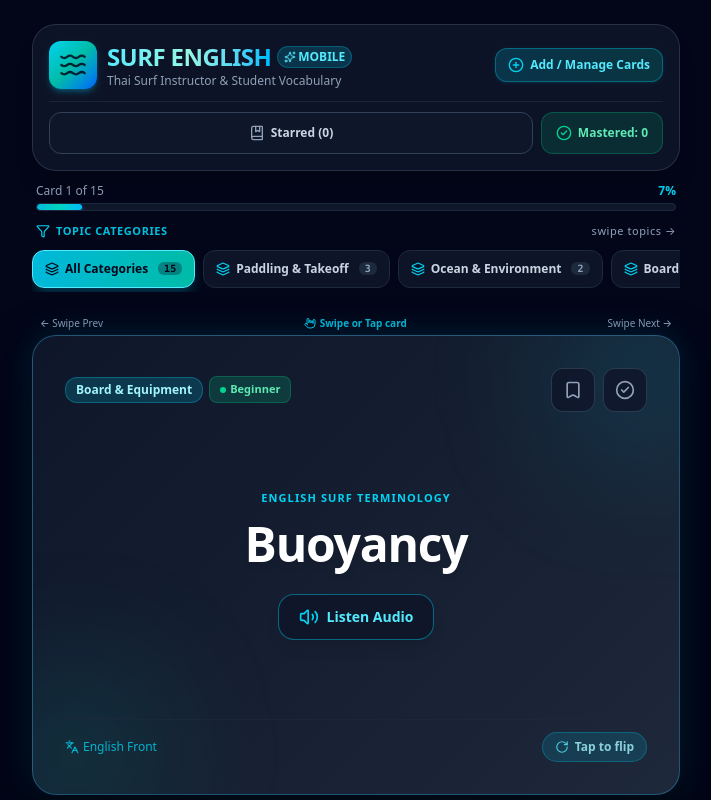
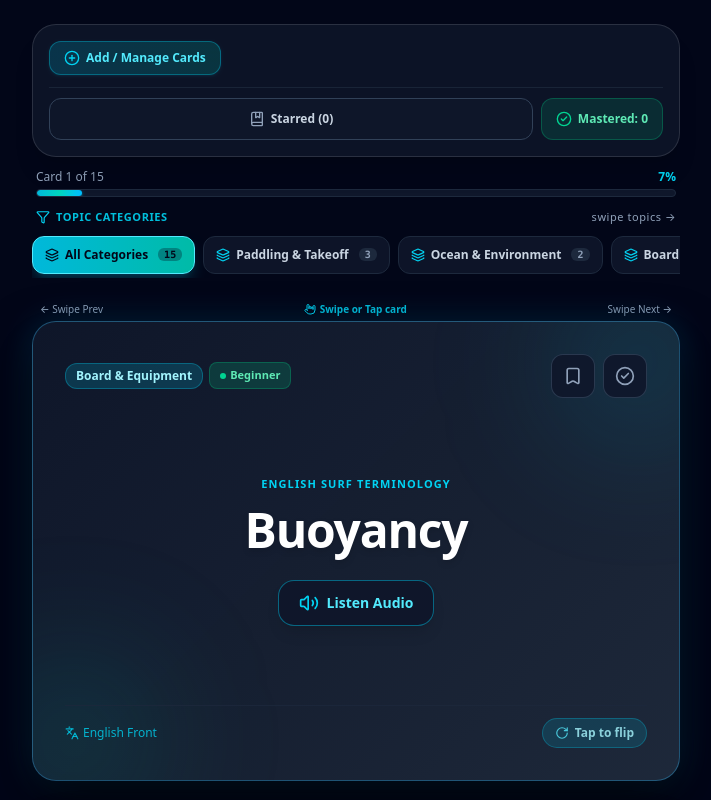
Before and after one commit to ttorsch/FlashCard, a React (Vite) app: page / in a window 1280 px wide. Shown: the top 800 px of the page, without its empty margins (284-995 px from the left). Built offline with nearby package versions, Linux system fonts and the light colour scheme.

Commit message:
remove header

```diff
--- a/src/components/Header.tsx
+++ b/src/components/Header.tsx
@@ -1,5 +1,4 @@
-import React from 'react';
-import { Waves, Sparkles, BookMarked, CheckCircle2, RefreshCw, PlusCircle } from 'lucide-react';
+import { BookMarked, CheckCircle2, RefreshCw, PlusCircle } from 'lucide-react';
 
 interface HeaderProps {
   currentIndex: number;
@@ -29,35 +28,15 @@ export const Header: React.FC<HeaderProps> = ({
       {/* Top Banner */}
       <div className="flex flex-col gap-3 glass-panel p-3.5 sm:p-4 rounded-2xl sm:rounded-3xl shadow-xl border border-cyan-500/20">
 
-        {/* Row 1: Logo & Mobile Web App Title */}
+        {/* Quick Actions & Manage Cards */}
         <div className="flex items-center justify-between">
-          <div className="flex items-center gap-2.5">
-            <div className="w-10 h-10 sm:w-12 sm:h-12 rounded-xl bg-gradient-to-br from-cyan-400 via-teal-500 to-blue-600 flex items-center justify-center shadow-md shadow-cyan-500/30 shrink-0">
-              <Waves className="w-6 h-6 sm:w-7 sm:h-7 text-slate-950 animate-pulse" />
-            </div>
-            <div>
-              <div className="flex items-center gap-1.5">
-                <h1 className="text-xl sm:text-2xl font-black bg-clip-text text-transparent bg-gradient-to-r from-cyan-300 via-teal-200 to-sky-400 tracking-tight">
-                  SURF ENGLISH
-                </h1>
-                <span className="px-1.5 py-0.5 text-[10px] sm:text-xs font-semibold uppercase bg-cyan-500/20 text-cyan-300 border border-cyan-500/30 rounded-full flex items-center gap-0.5">
-                  <Sparkles className="w-3 h-3 text-cyan-300" /> Mobile
-                </span>
-              </div>
-              <p className="text-[11px] sm:text-xs text-slate-400 font-medium line-clamp-1">
-                Thai Surf Instructor & Student Vocabulary
-              </p>
-            </div>
-          </div>
-
           <button
             onClick={onOpenPinModal}
-            className="flex items-center gap-1.5 text-xs font-bold px-3 py-2 rounded-xl bg-gradient-to-r from-cyan-500/20 to-teal-500/20 text-cyan-300 border border-cyan-500/40 hover:bg-cyan-500/30 hover:border-cyan-300 transition-all active-push shadow-sm shadow-cyan-500/10 shrink-0"
+            className="flex items-center gap-1.5 text-xs font-bold px-3.5 py-2 rounded-xl bg-gradient-to-r from-cyan-500/20 to-teal-500/20 text-cyan-300 border border-cyan-500/40 hover:bg-cyan-500/30 hover:border-cyan-300 transition-all active-push shadow-sm shadow-cyan-500/10"
             title="Add or Manage Flashcards (PIN Required)"
           >
             <PlusCircle className="w-4 h-4 text-cyan-400" />
-            <span className="hidden sm:inline">Add / Manage Cards</span>
-            <span className="sm:hidden">Manage</span>
+            <span>Add / Manage Cards</span>
           </button>
         </div>
 
```
